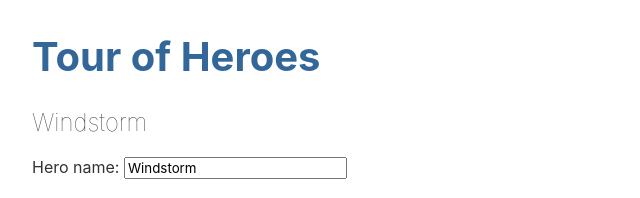
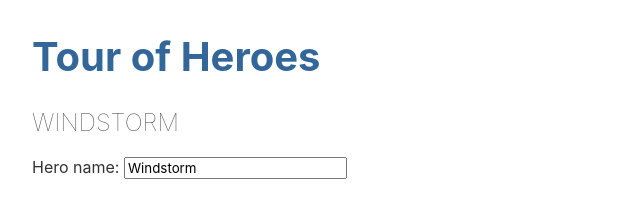
Before and after one commit to manavm1990/Tour-of-Heroes, an Angular app: page / in a window 1280 px wide. Shown: the top 198 px of the page, without its empty margins (0-640 px from the left). Built offline with nearby package versions, Linux system fonts and the light colour scheme.

Commit message:
Pipe uppercase on hero name

```diff
--- a/src/app/heroes/heroes.component.html
+++ b/src/app/heroes/heroes.component.html
@@ -1,4 +1,4 @@
-<h2>{{hero.name}}</h2>
+<h2>{{hero.name | uppercase}}</h2>
 <div>
   <label for="name">Hero name: </label>
   <input id="name" [(ngModel)]="hero.name" placeholder="name" />
```
